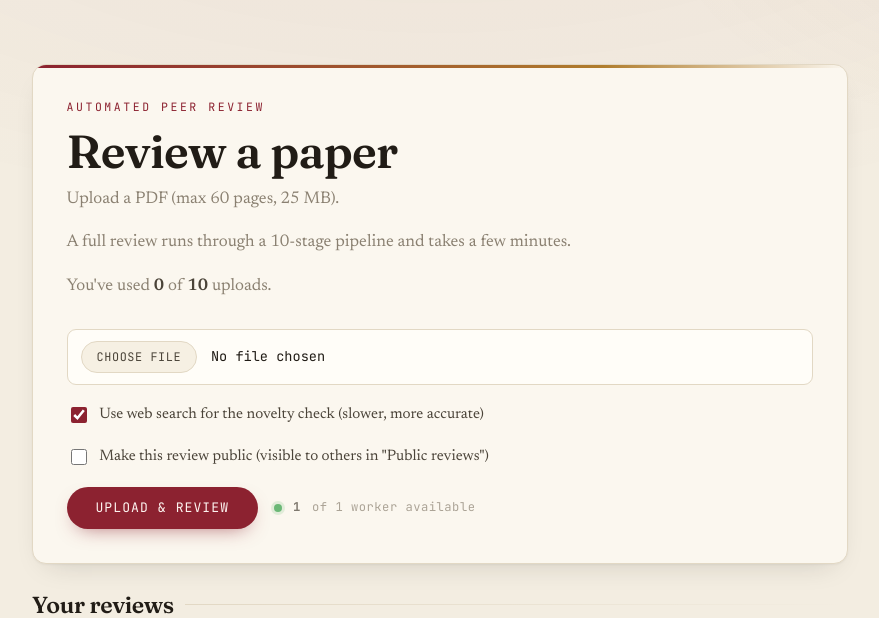
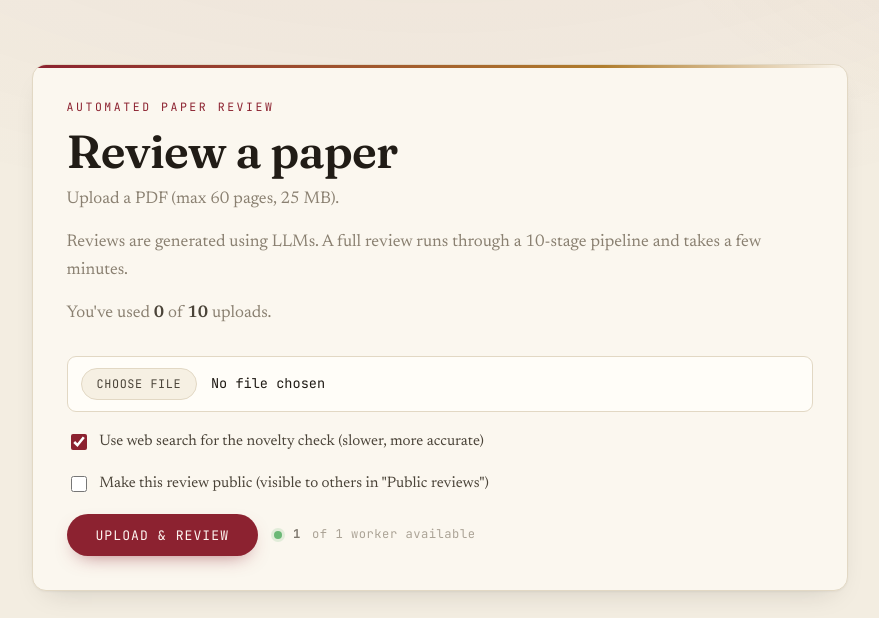
Before and after one commit to Agents4Academia-AI/auto-reviewer, a FastAPI app: page / in a window 1280 px wide. Shown: the part 79-697 px from the top of the page, without its empty margins (200-1079 px from the left). Run offline with FastAPI, Linux system fonts and the light colour scheme; some libraries are stand-ins or nearby versions.

Commit message:
update subheaders

```diff
--- a/web/templates/index.html
+++ b/web/templates/index.html
@@ -1,10 +1,10 @@
 {% extends "base.html" %}
 {% block content %}
 <section class="card hero">
-  <p class="eyebrow">Automated peer review</p>
+  <p class="eyebrow">Automated paper review</p>
   <h1>Review a paper</h1>
   <p class="muted">Upload a PDF (max {{ max_pages }} pages, {{ max_mb }} MB).</p>
-  <p class="muted">A full review runs through a 10-stage pipeline and takes a few minutes.</p>
+  <p class="muted">Reviews are generated using LLMs. A full review runs through a 10-stage pipeline and takes a few minutes.</p>
   <p class="muted">You've used <strong>{{ used }}</strong> of <strong>{{ per_user_limit }}</strong> uploads.</p>
   {% if site_full %}
   <p class="error">This site has reached its total review limit. New uploads are paused.</p>
--- a/web/templates/login.html
+++ b/web/templates/login.html
@@ -11,7 +11,7 @@
 </head>
 <body>
   <main class="container narrow login-wrap">
-    <p class="eyebrow">Automated peer review</p>
+    <p class="eyebrow">Automated paper review</p>
     <h1>Paper Reviewer</h1>
     <p class="muted">Enter your name and the shared password to continue.</p>
     {% if error %}<p class="error">{{ error }}</p>{% endif %}
```
Also changed, not shown: web/static/style.css (+0 -10 lines).
